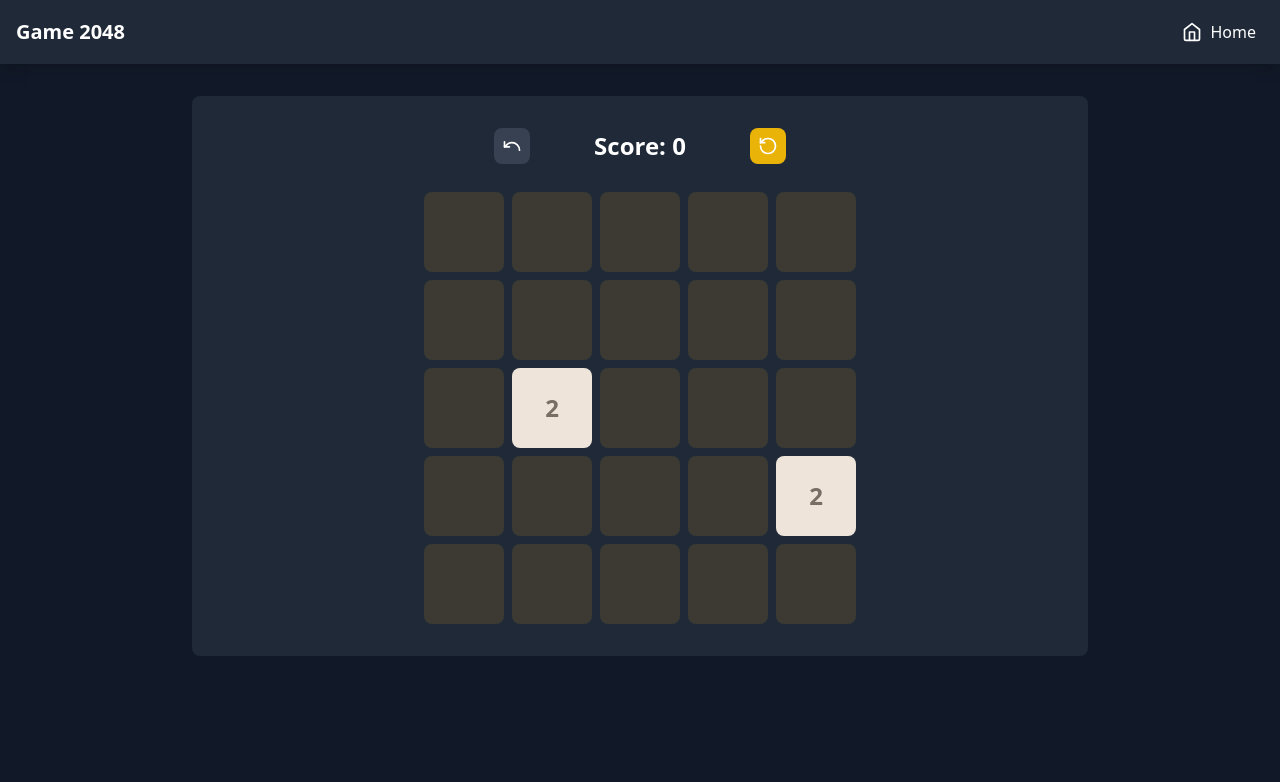
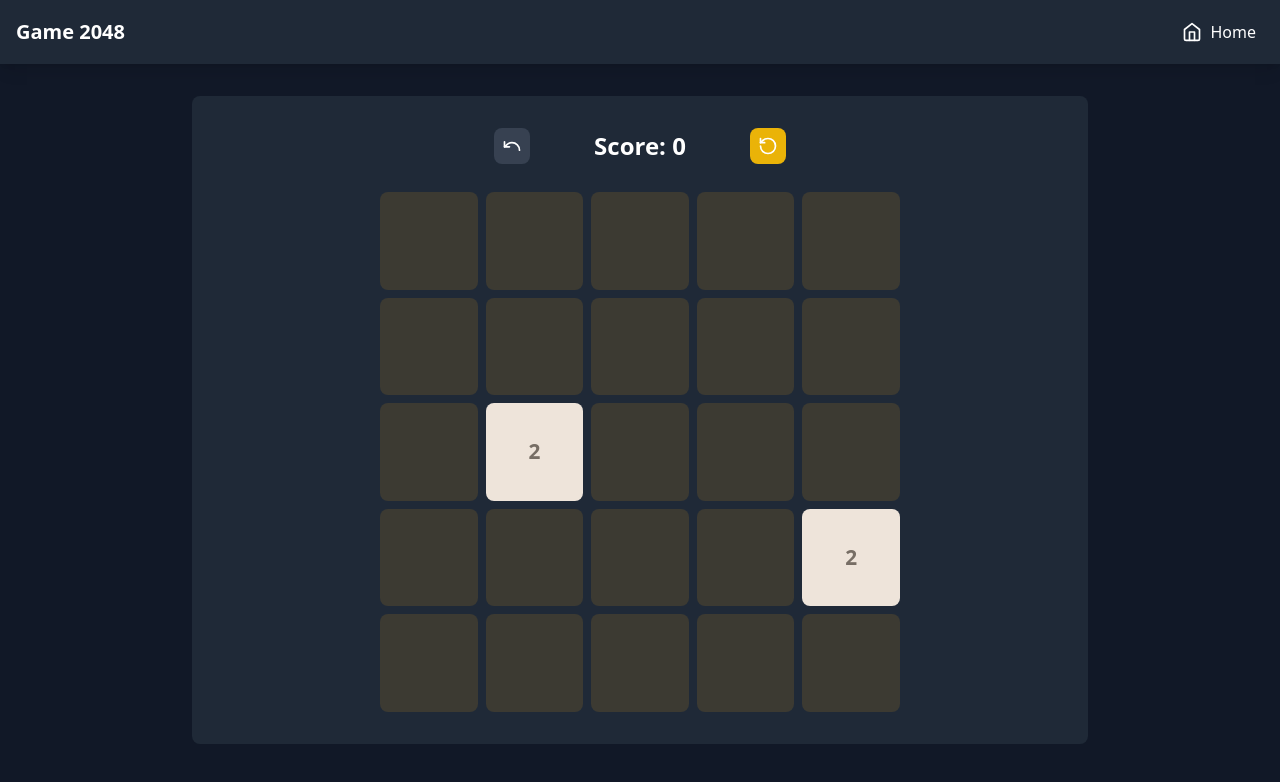
Before and after one commit to SomeiLam/javascript-game-collection, a React (Vite) app: page /2048 in a window 1280 px wide. Both pictures are taken after a click on the button "Start Game". Shown: the top 782 px of the page. Built offline with nearby package versions, Linux system fonts and the light colour scheme.

Commit message:
Finished 2048

```diff
--- a/src/components/2048/GameBoard.tsx
+++ b/src/components/2048/GameBoard.tsx
@@ -1,7 +1,8 @@
-import React, { useState, useEffect, useRef } from 'react'
+import React, { useState, useEffect, useRef, useCallback } from 'react'
 import { Tile } from './Tile'
 import { RotateCcw, Undo } from 'lucide-react'
 import StartButton from '../StartButton'
+import { updateHighScore } from '../../helper'
 
 interface MoveResult {
   board: number[][]
@@ -11,6 +12,7 @@ interface MoveResult {
 interface GameBoardProps {
   size: 4 | 5 | 6
   restartGame: () => void
+  setGameHighScore: (isHighest: boolean) => void
 }
 
 interface TouchPosition {
@@ -18,7 +20,11 @@ interface TouchPosition {
   y: number
 }
 
-const GameBoard: React.FC<GameBoardProps> = ({ size, restartGame }) => {
+const GameBoard: React.FC<GameBoardProps> = ({
+  size,
+  restartGame,
+  setGameHighScore,
+}) => {
   const [board, setBoard] = useState<number[][]>(createEmptyBoard(size))
   const [score, setScore] = useState(0)
   const [prevBoard, setPrevBoard] = useState<number[][] | null>(null)
@@ -40,6 +46,17 @@ const GameBoard: React.FC<GameBoardProps> = ({ size, restartGame }) => {
     setBoard(newBoard)
   }, [size])
 
+  // Helper: Handle game over logic
+  const handleGameOver = useCallback(
+    (finalScore: number) => {
+      const isHighest = updateHighScore('2048', finalScore) === finalScore
+      if (isHighest) setGameHighScore(true)
+
+      setGameOver(true)
+    },
+    [setGameHighScore]
+  )
+  console.log('render')
   // Keydown listener – note we add it only once and use boardRef for current state
   useEffect(() => {
     setGameOver(false)
@@ -68,16 +85,17 @@ const GameBoard: React.FC<GameBoardProps> = ({ size, restartGame }) => {
         setPrevScore(score)
         // Update board and score
         addRandomTile(moveResult.board)
+        const finalScore = score + moveResult.score
         setBoard(moveResult.board)
-        setScore(score + moveResult.score)
+        setScore(finalScore)
         if (checkGameOver(moveResult.board)) {
-          setGameOver(true)
+          handleGameOver(finalScore)
         }
       }
     }
     window.addEventListener('keydown', handleKeyDown)
     return () => window.removeEventListener('keydown', handleKeyDown)
-  }, [score])
+  }, [handleGameOver, score])
 
   // Touch handlers for mobile swipe
   const handleTouchStart = (e: React.TouchEvent) => {
@@ -117,10 +135,11 @@ const GameBoard: React.FC<GameBoardProps> = ({ size, restartGame }) => {
         setPrevBoard(boardRef.current.map((row) => [...row]))
         setPrevScore(score)
         addRandomTile(moveResult.board)
+        const finalScore = score + moveResult.score
         setBoard(moveResult.board)
-        setScore(score + moveResult.score)
+        setScore(finalScore)
         if (checkGameOver(moveResult.board)) {
-          alert('Game Over!')
+          handleGameOver(finalScore)
         }
       }
     }
@@ -139,7 +158,7 @@ const GameBoard: React.FC<GameBoardProps> = ({ size, restartGame }) => {
 
   return (
     <div
-      className="flex flex-col gap-2 w-full justify-center items-center"
+      className="flex flex-col gap-2 w-full justify-center items-center fireworks"
       onTouchStart={handleTouchStart}
       onTouchEnd={handleTouchEnd}
     >
@@ -151,7 +170,7 @@ const GameBoard: React.FC<GameBoardProps> = ({ size, restartGame }) => {
           <StartButton handleStart={restartGame} label="Play Again" />
         </div>
       ) : (
-        <div className="flex gap-16 justify-center items-center mb-5">
+        <div className="flex w-full justify-between sm:gap-16 sm:justify-center items-center mb-5">
           <button
             onClick={handleUndo}
             disabled={!prevBoard}
@@ -159,7 +178,7 @@ const GameBoard: React.FC<GameBoardProps> = ({ size, restartGame }) => {
           >
             <Undo className="w-5 h-5" />
           </button>
-          <div className="text-2xl font-bold text-center text-white">
+          <div className="text-lg sm:text-2xl font-bold text-center text-white">
             Score: {score}
           </div>
 
@@ -171,13 +190,25 @@ const GameBoard: React.FC<GameBoardProps> = ({ size, restartGame }) => {
           </button>
         </div>
       )}
-      {board.map((row, rowIndex) => (
-        <div key={rowIndex} className="flex gap-2">
-          {row.map((value, colIndex) => (
-            <Tile key={colIndex} value={value} />
-          ))}
-        </div>
-      ))}
+      <div
+        className="grid gap-2"
+        style={{
+          width: 'min(100%, 65vh)',
+          aspectRatio: '1 / 1',
+          gridTemplateColumns: `repeat(${size}, 1fr)`,
+          gridTemplateRows: `repeat(${size}, 1fr)`,
+        }}
+      >
+        {board.map((row, rowIndex) =>
+          row.map((value, colIndex) => (
+            <Tile
+              key={`${rowIndex}-${colIndex}`}
+              value={value}
+              boardSize={size}
+            />
+          ))
+        )}
+      </div>
     </div>
   )
 }
--- a/src/components/2048/Tile.css
+++ b/src/components/2048/Tile.css
@@ -1,20 +1,30 @@
-/* The base tile class: generic styling for every tile */
+/* Tile.css */
+
+/* Base styling for every tile */
 .tile {
-  width: 80px;
-  height: 80px;
-  border-radius: 8px;
-  font-size: 1.5rem;
-  font-weight: bold;
   display: flex;
   align-items: center;
   justify-content: center;
+  border-radius: 8px;
+  font-weight: bold;
+  transition: all 0.2s ease-in-out;
+  background-color: #cdc1b4;
   color: #776e65;
-  /* fallback background if none of the tile-X classes apply */
-  background-color: #cdc1b4;
-  transition: all 0.2s ease-in-out;
+
+  /* Let the tile fill its grid cell.
+     aspect-ratio is handled by the container. */
+  width: 100%;
+  height: 100%;
 }
 
-/* Each value-based class can override the background (and sometimes text color) */
+/* Example fallback for very small screens */
+@media (max-width: 400px) {
+  .tile {
+    font-size: 1rem;
+  }
+}
+
+/* Value-based tile styling */
 .tile-2 {
   background-color: #eee4da;
   color: #776e65;
@@ -70,7 +80,6 @@
   color: #f9f6f2;
 }
 
-/* You can define higher tiles if you like, or just reuse .tile-default */
 .tile-default {
   background-color: #3c3a32;
   color: #f9f6f2;
--- a/src/components/2048/Tile.tsx
+++ b/src/components/2048/Tile.tsx
@@ -1,12 +1,27 @@
+// Tile.tsx
+import React from 'react'
 import './Tile.css'
 
 interface TileProps {
   value: number
+  boardSize?: number // e.g. 4, 5, or 6
 }
 
-const Tile: React.FC<TileProps> = ({ value }) => {
+export const Tile: React.FC<TileProps> = ({ value, boardSize }) => {
+  // Dynamically adjust the font size based on board size
+  let fontSize = '1.5rem'
+  if (boardSize === 5) {
+    fontSize = '1.3rem'
+  } else if (boardSize === 6) {
+    fontSize = '1.1rem'
+  }
+
   const tileStyle = getTileStyle(value)
-  return <div className={`tile ${tileStyle}`}>{value !== 0 ? value : ''}</div>
+  return (
+    <div className={`tile ${tileStyle}`} style={{ fontSize }}>
+      {value !== 0 ? value : ''}
+    </div>
+  )
 }
 
 const getTileStyle = (value: number): string => {
@@ -37,5 +52,3 @@ const getTileStyle = (value: number): string => {
       return 'tile-default'
   }
 }
-
-export { Tile }
--- a/src/components/SelectDifficulty.tsx
+++ b/src/components/SelectDifficulty.tsx
@@ -19,7 +19,7 @@ const SelectDifficulty: React.FC<SelectDifficultyProps> = ({
         className={`group relative bg-gradient-to-br from-green-400 to-green-600 ${difficulty === 'easy' ? 'shadow-[0_0_40px_rgba(34,197,94,0.7)] cursor-default' : ' hover:scale-[1.02] hover:shadow-[0_0_20px_rgba(34,197,94,0.4)] active:scale-[0.98]'} p-[2px] rounded-xl overflow-hidden transition-all`}
       >
         <div
-          className={`${difficulty === 'easy' ? 'bg-green-800' : 'bg-gray-800 group-hover:bg-gray-800/95'} min-w-[85px] rounded-[10px] p-3 flex flex-col items-center gap-2 `}
+          className={`${difficulty === 'easy' ? 'bg-green-800' : 'bg-gray-800 group-hover:bg-gray-800/95'} min-w-[80px] rounded-[10px] p-3 flex flex-col items-center gap-2 `}
         >
           {type === 'level' || type === 'size' ? (
             <Baby className="w-6 h-6 text-green-400" />
@@ -40,7 +40,7 @@ const SelectDifficulty: React.FC<SelectDifficultyProps> = ({
         className={`group relative bg-gradient-to-br from-yellow-400 to-yellow-600 ${difficulty === 'medium' ? 'shadow-[0_0_20px_rgba(234,179,8,0.7)] cursor-default' : 'hover:scale-[1.02] hover:shadow-[0_0_20px_rgba(234,179,8,0.4)] active:scale-[0.98]'} p-[2px] rounded-xl overflow-hidden transition-all `}
       >
         <div
-          className={`${difficulty === 'medium' ? 'bg-yellow-800' : 'bg-gray-800 group-hover:bg-gray-800/95'} min-w-[85px] rounded-[10px] p-3 flex flex-col items-center gap-2`}
+          className={`${difficulty === 'medium' ? 'bg-yellow-800' : 'bg-gray-800 group-hover:bg-gray-800/95'} min-w-[80px] rounded-[10px] p-3 flex flex-col items-center gap-2`}
         >
           {type === 'level' || type === 'size' ? (
             <Brain className="w-6 h-6 text-yellow-400" />
@@ -61,7 +61,7 @@ const SelectDifficulty: React.FC<SelectDifficultyProps> = ({
         className={`group relative bg-gradient-to-br from-red-400 to-red-600 p-[2px] ${difficulty === 'hard' ? 'shadow-[0_0_20px_rgba(239,68,68,0.7)] cursor-default' : ' hover:scale-[1.02] hover:shadow-[0_0_20px_rgba(239,68,68,0.4)] active:scale-[0.98]'} rounded-xl overflow-hidden transition-all`}
       >
         <div
-          className={`${difficulty === 'hard' ? 'bg-red-800' : 'bg-gray-800 group-hover:bg-gray-800/95'} min-w-[85px] rounded-[10px] p-3 flex flex-col items-center gap-2`}
+          className={`${difficulty === 'hard' ? 'bg-red-800' : 'bg-gray-800 group-hover:bg-gray-800/95'} min-w-[80px] rounded-[10px] p-3 flex flex-col items-center gap-2`}
         >
           {type === 'level' || type === 'size' ? (
             <Skull className="w-6 h-6 text-red-400" />
--- /dev/null
+++ b/src/helper.ts
@@ -0,0 +1,37 @@
+// highScoreHelper.ts
+
+/**
+ * Retrieves the high score for a specific game from local storage.
+ *
+ * @param gameKey - A unique key representing the game (e.g., "2048", "Snake", "MemoryGame").
+ * @returns The stored high score, or 0 if no score is stored.
+ */
+export const getHighScore = (gameKey: string): number => {
+  const storedScore = localStorage.getItem(`${gameKey}_highScore`)
+  return storedScore ? parseInt(storedScore, 10) : 0
+}
+
+/**
+ * Updates the high score for a specific game in local storage if the new score is higher.
+ *
+ * @param gameKey - A unique key representing the game.
+ * @param newScore - The new score to compare against the stored high score.
+ * @returns The updated (or current) high score.
+ */
+export const updateHighScore = (gameKey: string, newScore: number): number => {
+  const currentHighScore = getHighScore(gameKey)
+  if (newScore > currentHighScore) {
+    localStorage.setItem(`${gameKey}_highScore`, newScore.toString())
+    return newScore
+  }
+  return currentHighScore
+}
+
+/**
+ * Clears the stored high score for a specific game.
+ *
+ * @param gameKey - A unique key representing the game.
+ */
+export const clearHighScore = (gameKey: string): void => {
+  localStorage.removeItem(`${gameKey}_highScore`)
+}
--- a/src/pages/Game2048.tsx
+++ b/src/pages/Game2048.tsx
@@ -7,6 +7,7 @@ import GameBoard from '../components/2048/GameBoard'
 const Game2048 = () => {
   const [difficulty, setDifficulty] = useState<Difficulty>('easy')
   const [gameStarted, setGameStarted] = useState(false)
+  const [gameHighScore, setGameHighScore] = useState(false)
 
   const handleStartGame = (difficulty: Difficulty) => {
     setDifficulty(difficulty)
@@ -14,7 +15,11 @@ const Game2048 = () => {
   }
 
   return (
-    <GameLayout title="Game 2048" noScroll={gameStarted}>
+    <GameLayout
+      title="Game 2048"
+      noScroll={gameStarted}
+      gameFinished={gameHighScore}
+    >
       <div className="max-w-4xl mx-auto">
         <div
           className={`bg-gray-800 rounded-lg p-8 ${!gameStarted ? 'border-effect orange-yellow' : ''}`}
@@ -25,6 +30,7 @@ const Game2048 = () => {
             <GameBoard
               size={difficulty === 'easy' ? 6 : difficulty === 'medium' ? 5 : 4}
               restartGame={() => setGameStarted(false)}
+              setGameHighScore={setGameHighScore}
             />
           )}
         </div>
```
